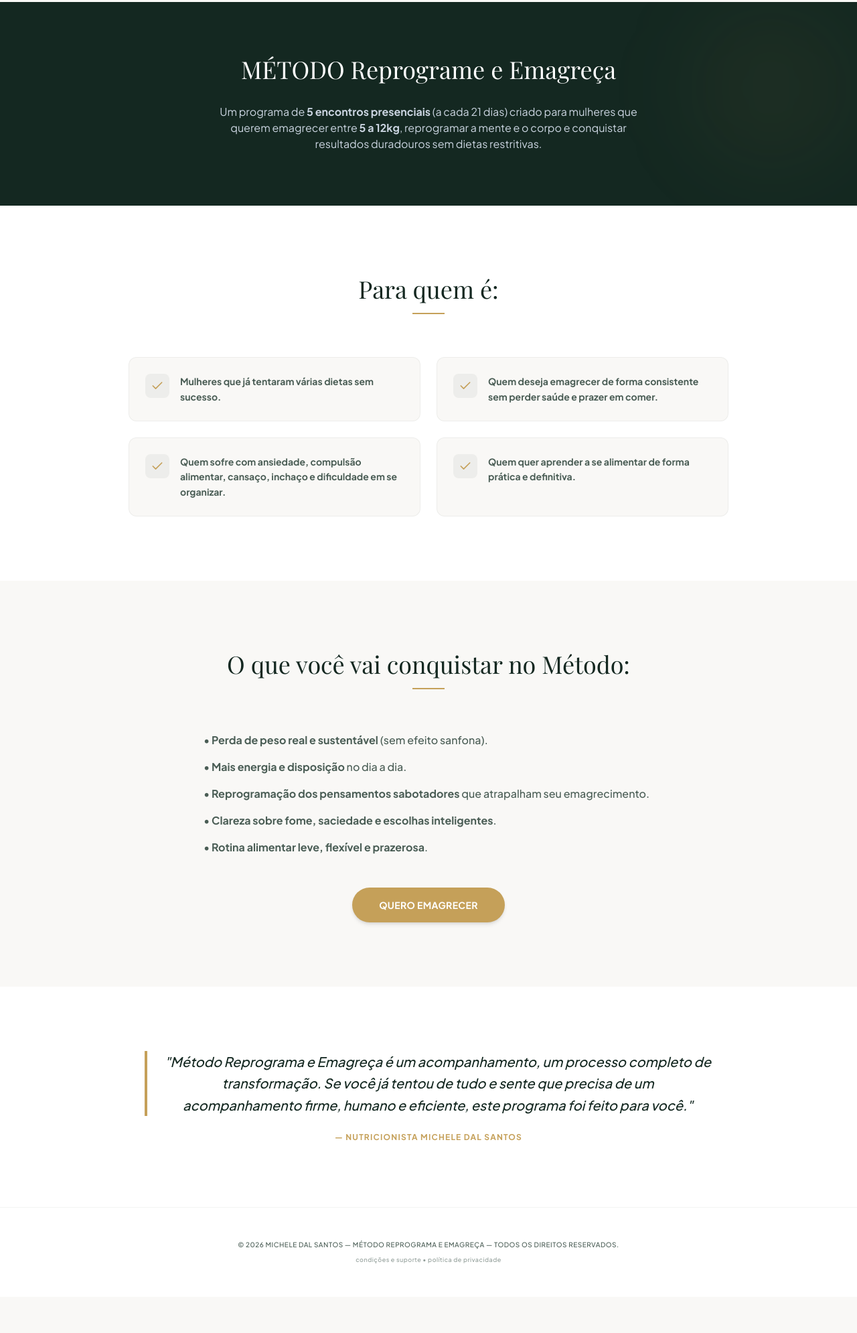
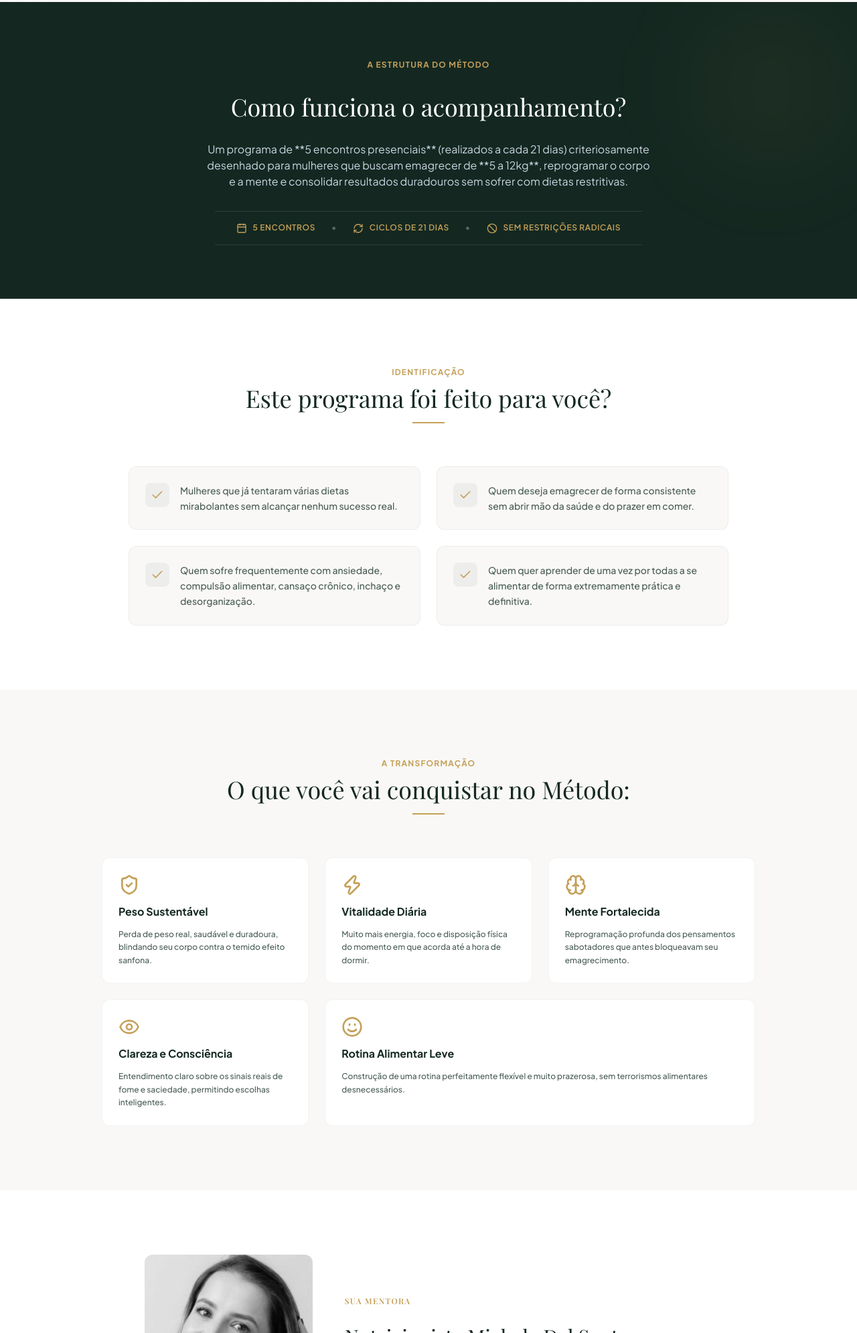
Before and after one commit to cesarlibarino/michele, a plain HTML site: page index.html in a window 1280 px wide. Shown: the part 810-2800 px from the top of the page at 67% size. Before the commit the page ends 2746 px from the top, so only its background shows below. Drawn offline with nearby package versions, Linux system fonts and the light colour scheme; a web font is replaced by a local one.

Commit message:
Update index.html

```diff
--- a/index.html
+++ b/index.html
@@ -19,10 +19,10 @@
           },
           colors: {
             brand: {
-              darkGreen: '#142821',
-              gold: '#C5A059',
+              darkGreen: '#142821', /* Verde profundo de alta autoridade e saúde premium */
+              gold: '#C5A059', /* Dourado sofisticado focado em transformação valorosa */
               goldHover: '#B38F48',
-              lightBg: '#F9F8F6',
+              lightBg: '#F9F8F6', /* Off-white aquecido e elegante */
               slate: '#4A5D55',
               softPink: '#E8DCD3'
             }
@@ -51,9 +51,9 @@
   <header class="bg-white/90 backdrop-blur-md sticky top-0 w-full z-50 border-b border-brand-darkGreen/5">
     <div class="max-w-6xl mx-auto px-6 h-20 flex items-center justify-between">
       <div class="font-serif text-lg md:text-xl tracking-wide text-brand-darkGreen font-normal">
-        MICHELE DAL SANTOS <span class="font-sans text-[9px] block tracking-widest text-brand-gold font-bold uppercase mt-0.5">Nutricionista</span>
+        MICHELE DAL SANTOS <span class="font-sans text-[9px] block tracking-widest text-brand-gold font-bold uppercase mt-0.5">Nutricionista Clínica</span>
       </div>
-      <a href="https://pay.kiwify.com.br/FGnvLEi" target="_blank" class="btn-premium bg-brand-darkGreen text-white px-5 py-2.5 rounded-full text-xs font-bold tracking-wider uppercase">
+      <a href="#cta-section" class="btn-premium bg-brand-darkGreen text-white px-5 py-2.5 rounded-full text-xs font-bold tracking-wider uppercase">
         Garanta Sua Vaga
       </a>
     </div>
@@ -64,13 +64,13 @@
     <div class="max-w-6xl mx-auto px-6 grid md:grid-cols-12 gap-12 items-center">
       <div class="md:col-span-7 space-y-6">
         <span class="inline-flex items-center gap-2 text-brand-darkGreen bg-brand-darkGreen/5 px-4 py-1.5 rounded-full font-bold text-xs uppercase tracking-widest">
-          <i data-lucide="sparkles" class="w-3.5 h-3.5 text-brand-gold"></i> Método Reprograma e Emagreça
+          <i data-lucide="sparkles" class="w-3.5 h-3.5 text-brand-gold"></i> Programa Nutricional Exclusivo
         </span>
         <h1 class="font-serif text-4xl md:text-5xl lg:text-6xl text-brand-darkGreen leading-[1.15] font-normal">
           Elimine até <span class="italic font-normal text-brand-gold">12kg de gordura</span> em 3 meses.
         </h1>
         <p class="text-base md:text-lg text-brand-slate max-w-xl leading-relaxed font-medium">
-          Com o Programa Nutricional Reprograma e Emagreça você diminui medidas e aquela barriguinha que tanto incomoda. Volta a usar roupas menores, a se sentir bonita e disposta.
+          Com o Método Reprograma e Emagreça você diminui medidas e aquela barriguinha que tanto incomoda. Volte a usar roupas menores, a se sentir bonita, atraente e cheia de disposição no seu dia a dia.
         </p>
         <div class="pt-4">
           <a href="https://pay.kiwify.com.br/FGnvLEi" target="_blank" class="btn-premium inline-flex items-center gap-3 bg-brand-gold text-white px-10 py-4 rounded-full font-bold text-sm tracking-wide shadow-md">
@@ -82,7 +82,7 @@
       <div class="md:col-span-5 relative">
         <div class="absolute -inset-3 border border-brand-gold/20 rounded-2xl transform translate-x-2 translate-y-2 -z-10"></div>
         <img src="img/micheledalsantos.webp" alt="Michele Dal Santos - Nutricionista" class="rounded-2xl w-full aspect-[4/5] object-cover shadow-xl bg-brand-softPink"
-             onerror="this.src='https://images.unsplash.com/photo-1573496359142-b8d87734a5a2?q=80&w=1376&auto=format&fit=crop';">
+              onerror="this.src='https://images.unsplash.com/photo-1573496359142-b8d87734a5a2?q=80&w=1376&auto=format&fit=crop';">
       </div>
     </div>
   </section>
@@ -91,77 +91,131 @@
   <section class="py-20 bg-brand-darkGreen text-white relative overflow-hidden">
     <div class="absolute top-0 right-0 w-64 h-64 bg-brand-gold/5 rounded-full blur-3xl"></div>
     <div class="max-w-4xl mx-auto px-6 text-center space-y-8 relative z-10">
-      <h2 class="font-serif text-3xl md:text-4xl font-normal leading-tight">MÉTODO Reprograme e Emagreça</h2>
+      <span class="text-xs uppercase tracking-widest text-brand-gold font-bold">A Estrutura do Método</span>
+      <h2 class="font-serif text-3xl md:text-4xl font-normal leading-tight">Como funciona o acompanhamento?</h2>
       <p class="text-slate-300 text-sm md:text-base max-w-2xl mx-auto leading-relaxed">
-        Um programa de <strong>5 encontros presenciais</strong> (a cada 21 dias) criado para mulheres que querem emagrecer entre <strong>5 a 12kg</strong>, reprogramar a mente e o corpo e conquistar resultados duradouros sem dietas restritivas.
+        Um programa de **5 encontros presenciais** (realizados a cada 21 dias) criteriosamente desenhado para mulheres que buscam emagrecer de **5 a 12kg**, reprogramar o corpo e a mente e consolidar resultados duradouros sem sofrer com dietas restritivas.
       </p>
+      <div class="inline-flex items-center gap-6 text-xs text-brand-gold font-semibold tracking-wider uppercase border-t border-b border-white/10 py-4 px-8">
+        <span><i data-lucide="calendar" class="inline w-4 h-4 mr-1.5"></i> 5 Encontros</span>
+        <span class="text-white/30">•</span>
+        <span><i data-lucide="refresh-cw" class="inline w-4 h-4 mr-1.5"></i> Ciclos de 21 Dias</span>
+        <span class="text-white/30">•</span>
+        <span><i data-lucide="ban" class="inline w-4 h-4 mr-1.5"></i> Sem Restrições Radicais</span>
+      </div>
     </div>
   </section>
 
-  <!-- DOBRA 4: DIAGNÓSTICO (PARA QUEM É) -->
+  <!-- DOBRA 4: DIAGNÓSTICO -->
   <section class="py-24 bg-white">
     <div class="max-w-5xl mx-auto px-6">
       <div class="text-center max-w-2xl mx-auto mb-16">
-        <h2 class="font-serif text-3xl md:text-4xl text-brand-darkGreen mt-2">Para quem é:</h2>
+        <span class="text-xs uppercase tracking-widest text-brand-gold font-bold">Identificação</span>
+        <h2 class="font-serif text-3xl md:text-4xl text-brand-darkGreen mt-2">Este programa foi feito para você?</h2>
         <div class="w-12 h-0.5 bg-brand-gold mx-auto mt-4"></div>
       </div>
 
       <div class="grid md:grid-cols-2 gap-6 max-w-4xl mx-auto">
         <div class="p-6 bg-brand-lightBg rounded-xl border border-brand-darkGreen/5 flex gap-4 items-start">
           <div class="bg-brand-darkGreen/5 p-2 rounded-lg text-brand-darkGreen"><i data-lucide="check" class="w-5 h-5 text-brand-gold"></i></div>
-          <p class="text-sm text-brand-slate font-medium leading-relaxed"><strong>Mulheres que já tentaram várias dietas sem sucesso.</strong></p>
+          <p class="text-sm text-brand-slate font-medium leading-relaxed">
+            Mulheres que já tentaram várias dietas mirabolantes sem alcançar nenhum sucesso real.
+          </p>
         </div>
         <div class="p-6 bg-brand-lightBg rounded-xl border border-brand-darkGreen/5 flex gap-4 items-start">
           <div class="bg-brand-darkGreen/5 p-2 rounded-lg text-brand-darkGreen"><i data-lucide="check" class="w-5 h-5 text-brand-gold"></i></div>
-          <p class="text-sm text-brand-slate font-medium leading-relaxed"><strong>Quem deseja emagrecer de forma consistente sem perder saúde e prazer em comer.</strong></p>
+          <p class="text-sm text-brand-slate font-medium leading-relaxed">
+            Quem deseja emagrecer de forma consistente sem abrir mão da saúde e do prazer em comer.
+          </p>
         </div>
         <div class="p-6 bg-brand-lightBg rounded-xl border border-brand-darkGreen/5 flex gap-4 items-start">
           <div class="bg-brand-darkGreen/5 p-2 rounded-lg text-brand-darkGreen"><i data-lucide="check" class="w-5 h-5 text-brand-gold"></i></div>
-          <p class="text-sm text-brand-slate font-medium leading-relaxed"><strong>Quem sofre com ansiedade, compulsão alimentar, cansaço, inchaço e dificuldade em se organizar.</strong></p>
+          <p class="text-sm text-brand-slate font-medium leading-relaxed">
+            Quem sofre frequentemente com ansiedade, compulsão alimentar, cansaço crônico, inchaço e desorganização.
+          </p>
         </div>
         <div class="p-6 bg-brand-lightBg rounded-xl border border-brand-darkGreen/5 flex gap-4 items-start">
           <div class="bg-brand-darkGreen/5 p-2 rounded-lg text-brand-darkGreen"><i data-lucide="check" class="w-5 h-5 text-brand-gold"></i></div>
-          <p class="text-sm text-brand-slate font-medium leading-relaxed"><strong>Quem quer aprender a se alimentar de forma prática e definitiva.</strong></p>
+          <p class="text-sm text-brand-slate font-medium leading-relaxed">
+            Quem quer aprender de uma vez por todas a se alimentar de forma extremamente prática e definitiva.
+          </p>
         </div>
       </div>
     </div>
   </section>
 
-  <!-- DOBRA 5: O QUE VAI CONQUISTAR -->
+  <!-- DOBRA 5: OS GANHOS -->
   <section class="py-24 bg-brand-lightBg">
     <div class="max-w-5xl mx-auto px-6">
       <div class="text-center max-w-2xl mx-auto mb-16">
+        <span class="text-xs uppercase tracking-widest text-brand-gold font-bold">A Transformação</span>
         <h2 class="font-serif text-3xl md:text-4xl text-brand-darkGreen mt-2">O que você vai conquistar no Método:</h2>
         <div class="w-12 h-0.5 bg-brand-gold mx-auto mt-4"></div>
       </div>
 
-      <div class="space-y-4 max-w-2xl mx-auto font-medium text-brand-slate">
-        <p>• <strong>Perda de peso real e sustentável</strong> (sem efeito sanfona).</p>
-        <p>• <strong>Mais energia e disposição</strong> no dia a dia.</p>
-        <p>• <strong>Reprogramação dos pensamentos sabotadores</strong> que atrapalham seu emagrecimento.</p>
-        <p>• <strong>Clareza sobre fome, saciedade e escolhas inteligentes</strong>.</p>
-        <p>• <strong>Rotina alimentar leve, flexível e prazerosa</strong>.</p>
+      <div class="grid sm:grid-cols-2 lg:grid-cols-3 gap-6">
+        <div class="bg-white p-6 rounded-xl border border-brand-darkGreen/5 space-y-3">
+          <i data-lucide="shield-check" class="w-8 h-8 text-brand-gold"></i>
+          <h4 class="font-bold text-brand-darkGreen text-base">Peso Sustentável</h4>
+          <p class="text-xs text-brand-slate font-medium leading-relaxed">Perda de peso real, saudável e duradoura, blindando seu corpo contra o temido efeito sanfona.</p>
+        </div>
+        <div class="bg-white p-6 rounded-xl border border-brand-darkGreen/5 space-y-3">
+          <i data-lucide="zap" class="w-8 h-8 text-brand-gold"></i>
+          <h4 class="font-bold text-brand-darkGreen text-base">Vitalidade Diária</h4>
+          <p class="text-xs text-brand-slate font-medium leading-relaxed">Muito mais energia, foco e disposição física do momento em que acorda até a hora de dormir.</p>
+        </div>
+        <div class="bg-white p-6 rounded-xl border border-brand-darkGreen/5 space-y-3">
+          <i data-lucide="brain" class="w-8 h-8 text-brand-gold"></i>
+          <h4 class="font-bold text-brand-darkGreen text-base">Mente Fortalecida</h4>
+          <p class="text-xs text-brand-slate font-medium leading-relaxed">Reprogramação profunda dos pensamentos sabotadores que antes bloqueavam seu emagrecimento.</p>
+        </div>
+        <div class="bg-white p-6 rounded-xl border border-brand-darkGreen/5 space-y-3">
+          <i data-lucide="eye" class="w-8 h-8 text-brand-gold"></i>
+          <h4 class="font-bold text-brand-darkGreen text-base">Clareza e Consciência</h4>
+          <p class="text-xs text-brand-slate font-medium leading-relaxed">Entendimento claro sobre os sinais reais de fome e saciedade, permitindo escolhas inteligentes.</p>
+        </div>
+        <div class="bg-white p-6 rounded-xl border border-brand-darkGreen/5 space-y-3 lg:col-span-2">
+          <i data-lucide="smile" class="w-8 h-8 text-brand-gold"></i>
+          <h4 class="font-bold text-brand-darkGreen text-base">Rotina Alimentar Leve</h4>
+          <p class="text-xs text-brand-slate font-medium leading-relaxed">Construção de uma rotina perfeitamente flexível e muito prazerosa, sem terrorismos alimentares desnecessários.</p>
+        </div>
       </div>
+    </div>
+  </section>
 
-      <div class="text-center pt-12">
-        <a href="https://pay.kiwify.com.br/FGnvLEi" target="_blank" class="btn-premium inline-flex items-center gap-3 bg-brand-gold text-white px-10 py-4 rounded-full font-bold text-sm tracking-wide shadow-md">
-          QUERO EMAGRECER
+  <!-- DOBRA 6: MANIFESTO DA EXPERT -->
+  <section class="py-24 bg-white">
+    <div class="max-w-4xl mx-auto px-6 grid md:grid-cols-12 gap-12 items-center">
+      <div class="md:col-span-4">
+        <img src="img/micheledalsantos.webp" alt="Michele Dal Santos" class="rounded-xl w-full aspect-[3/4] object-cover grayscale tracking-wide"
+              onerror="this.src='https://images.unsplash.com/photo-1573496359142-b8d87734a5a2?q=80&w=1376&auto=format&fit=crop';">
+      </div>
+      <div class="md:col-span-8 space-y-6">
+        <span class="font-serif text-xs uppercase tracking-widest text-brand-gold font-bold">Sua Mentora</span>
+        <h3 class="font-serif text-3xl text-brand-darkGreen">Nutricionista Michele Dal Santos</h3>
+        <blockquote class="border-l-2 border-brand-gold pl-4 italic text-brand-slate text-sm leading-relaxed font-medium">
+          "O Método Reprograma e Emagreça não é apenas uma dieta, é um acompanhamento próximo e um processo completo de transformação pessoal. Se você já sentou na mesa de consultórios, já tentou de tudo e sente que precisa de um direcionamento firme, humano e verdadeiramente eficiente, este programa foi feito sob medida para você."
+        </blockquote>
+      </div>
+    </div>
+  </section>
+
+  <!-- DOBRA 7: SEÇÃO DE CONVERSÃO FINAL -->
+  <section id="cta-section" class="py-24 bg-brand-darkGreen text-white text-center relative overflow-hidden">
+    <div class="max-w-3xl mx-auto px-6 relative z-10 space-y-8">
+      <h2 class="font-serif text-3xl md:text-5xl font-normal leading-tight">Reconquiste o controle do seu corpo e da sua autoestima.</h2>
+      <p class="text-slate-300 text-sm md:text-base max-w-xl mx-auto font-medium leading-relaxed">
+        As vagas para os grupos de encontros presenciais são extremamente restritas devido ao modelo de acompanhamento de proximidade. Toque abaixo para verificar a disponibilidade.
+      </p>
+      <div>
+        <a href="https://pay.kiwify.com.br/FGnvLEi" target="_blank" class="btn-premium inline-flex items-center gap-3 bg-brand-gold text-white px-12 py-4.5 rounded-full font-bold text-sm tracking-wide shadow-xl">
+          QUERO EMAGRECER AGORA
         </a>
       </div>
     </div>
   </section>
 
-  <!-- DOBRA 6: MENSAGEM -->
-  <section class="py-24 bg-white">
-    <div class="max-w-4xl mx-auto px-6 text-center">
-      <blockquote class="border-l-4 border-brand-gold pl-6 italic text-brand-darkGreen text-xl leading-relaxed font-medium">
-        "Método Reprograma e Emagreça é um acompanhamento, um processo completo de transformação. Se você já tentou de tudo e sente que precisa de um acompanhamento firme, humano e eficiente, este programa foi feito para você."
-      </blockquote>
-      <p class="mt-6 font-bold text-brand-gold uppercase tracking-widest text-xs">— Nutricionista Michele Dal Santos</p>
-    </div>
-  </section>
-
-  <!-- FOOTER -->
+  <!-- DOBRA 8: FOOTER -->
   <footer class="py-12 bg-white text-center text-brand-slate text-[10px] font-medium tracking-wider uppercase border-t border-brand-darkGreen/5 space-y-2">
     <p>© 2026 Michele Dal Santos — Método Reprograma e Emagreça — Todos os direitos reservados.</p>
     <div class="text-[9px] text-brand-slate/60 lowercase font-sans">Condições e suporte • Política de Privacidade</div>
```
